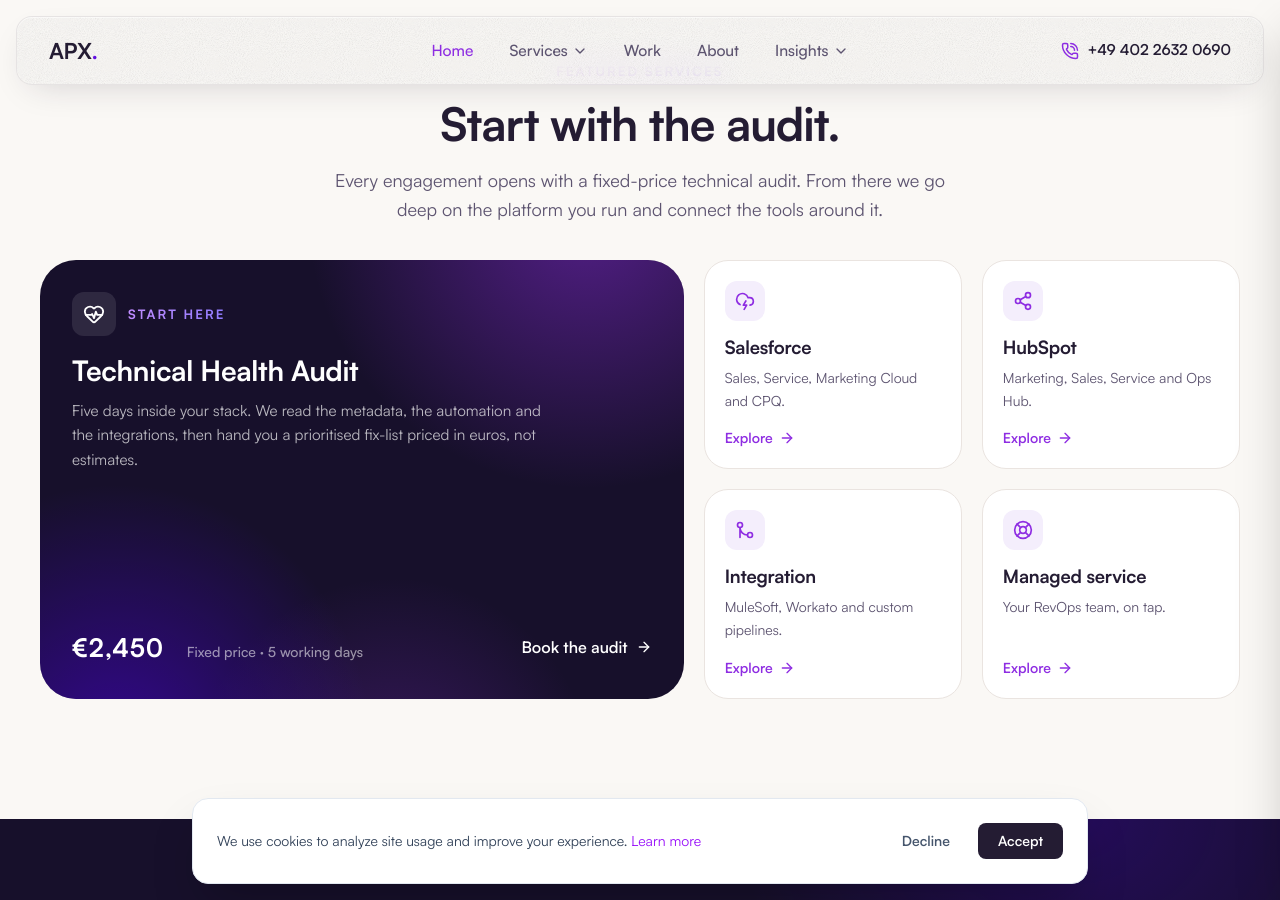
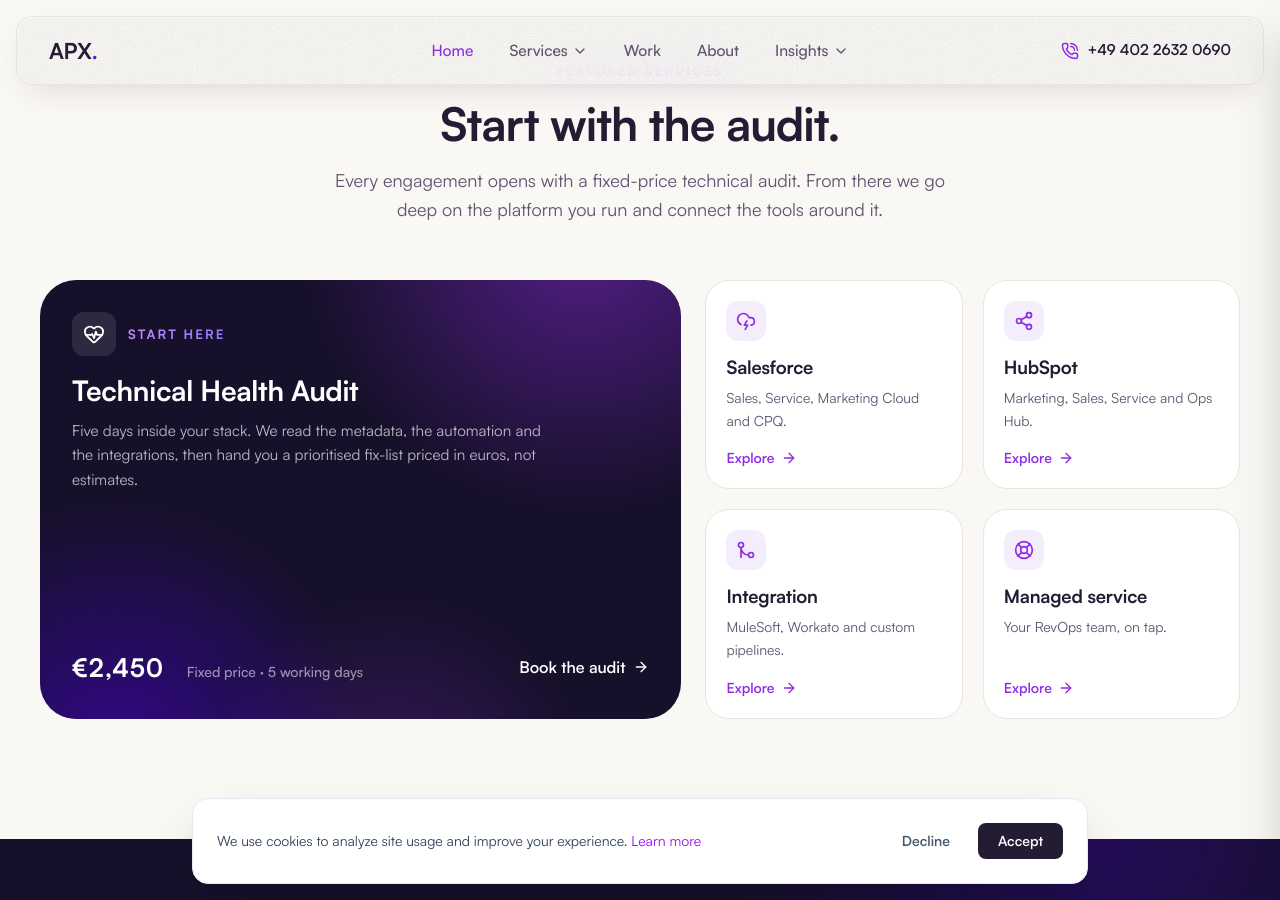
Before and after one commit to CodePalantir/website, a Jekyll site: the page built from index.md, in a window 1280 px wide and 900 px high, scrolled down 3256 px. Built offline with Jekyll 4.4.1, drawn with Linux system fonts in a browser that asks for light colours; comment, search, counter and statistics services are not loaded.

Commit message:
Apply meta-learnings from salesfive (adapted, not copied): deliberate ground cadence (paper base + white lifts + dark punctuation) for rhythm, and uniform section header spacing. Content-sizing + consistent padding already in place; skipped heading hyphenation (German-specific).
Co-Authored-By: Claude Opus 4.8 (1M context) <noreply@anthropic.com>

```diff
--- a/_includes/sections/featured-services.html
+++ b/_includes/sections/featured-services.html
@@ -17,7 +17,7 @@ Managed service :: life-buoy :: Your RevOps team, on tap. :: /services
       <p class="mt-4 mx-auto max-w-[620px] text-lg leading-relaxed text-muted">Every engagement opens with a fixed-price technical audit. From there we go deep on the platform you run and connect the tools around it.</p>
     </div>
 
-    <div class="mt-7 md:mt-9 grid lg:grid-cols-[1.2fr_1fr] gap-4 md:gap-5">
+    <div class="mt-10 md:mt-14 grid lg:grid-cols-[1.2fr_1fr] gap-5 md:gap-6">
 
       <!-- Flagship: Technical Health Audit -->
       <a href="{{ '/services/technical-health-audit' | relative_url }}" data-ap-track="service" data-ap-category="featured-audit" class="apx-panel group relative flex flex-col justify-between p-6 md:p-8 rv">
--- a/_includes/sections/lifecycle-mobius.html
+++ b/_includes/sections/lifecycle-mobius.html
@@ -5,7 +5,7 @@
   activates and the panel crossfades. Click a node to glide to it. Runs only while
   in the viewport; reduced-motion safe. Full-viewport, scales with the viewport.
 {%- endcomment -%}
-<section id="lifecycle" class="lc-section apx-section px-6 bg-paper overflow-hidden scroll-mt-24">
+<section id="lifecycle" class="lc-section apx-section px-6 bg-surface overflow-hidden scroll-mt-24">
   <div class="max-w-[min(112rem,96vw)] mx-auto w-full">
     <div class="grid lg:grid-cols-[1.25fr_0.75fr] gap-[clamp(1.5rem,3vw,3.5rem)] items-start">
 
--- a/_includes/sections/revshorts-feature.html
+++ b/_includes/sections/revshorts-feature.html
@@ -11,7 +11,7 @@
       <p class="mt-4 mx-auto max-w-[560px] text-lg leading-relaxed text-muted">Two-minute reads on the unglamorous truths of revenue operations, from the field, not the brochure.</p>
     </div>
 
-    <div class="mt-12 md:mt-16 grid grid-cols-1 md:grid-cols-3 gap-5 md:gap-6">
+    <div class="mt-10 md:mt-14 grid grid-cols-1 md:grid-cols-3 gap-5 md:gap-6">
       {% for s in shorts limit: 3 %}
         {% assign hi = s.hero_icon | default: "zap" %}
         <a href="{{ s.url | relative_url }}" class="apx-card group flex flex-col p-6 md:p-7 rv">
```
Also changed, not shown: assets/css/tailwind.css.
